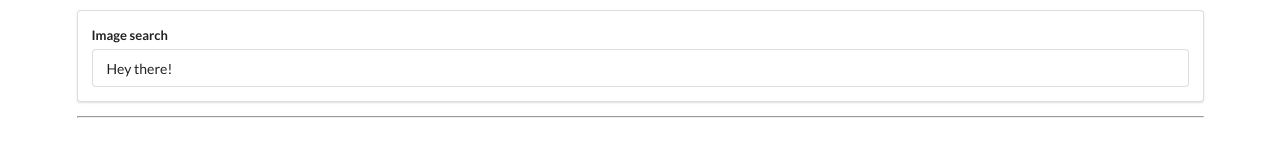
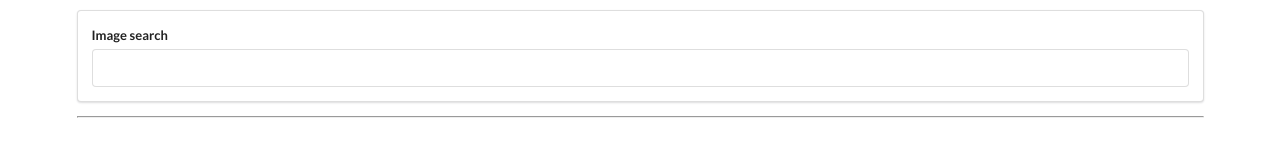
Before and after one commit to NickBwalley/ReactJS, a React (Create React App) app in the folder handling_user_events_outputs/: page / in a window 1280 px wide. Shown: the top 160 px of the page. Built offline with nearby package versions, Linux system fonts and the light colour scheme.

Commit message:
handling requests with async awaits

```diff
--- a/handling_user_events_outputs/src/components/App.js
+++ b/handling_user_events_outputs/src/components/App.js
@@ -4,13 +4,15 @@ import SearchBar from "./SearchBar";
 import axios from "axios";
 
 class App extends React.Component {
-  onSearchSubmit(term) {
-    axios.get("https://api.unsplash.com/search/photos", {
+  async onSearchSubmit(term) {
+    const response = await axios.get("https://api.unsplash.com/search/photos", {
       params: { query: term },
       headers: {
         Authorization: "Client-ID DCJojAQKTzchib0BiOAvx-o79ufwyGT3F_MsLcDJqPo",
       },
     });
+
+    console.log(response.data.results);
   }
   render() {
     return (
@@ -23,3 +25,20 @@ class App extends React.Component {
 }
 
 export default App;
+
+// ALTERNATIVE METHOD
+/*
+onSearchSubmit(term) {
+    axios
+      .get("https://api.unsplash.com/search/photos", {
+        params: { query: term },
+        headers: {
+          Authorization:
+            "Client-ID DCJojAQKTzchib0BiOAvx-o79ufwyGT3F_MsLcDJqPo",
+        },
+      })
+      .then((response) => {
+        // this function will be a callback which will get some data retrieved from some API
+        console.log(response);
+      });
+  } */
--- a/handling_user_events_outputs/src/components/SearchBar.js
+++ b/handling_user_events_outputs/src/components/SearchBar.js
@@ -1,7 +1,7 @@
 import React from "react";
 
 class SearchBar extends React.Component {
-  state = { term: "Hey there!" };
+  state = { term: "" };
 
   onFormSubmit = (event) => {
     event.preventDefault();
```
